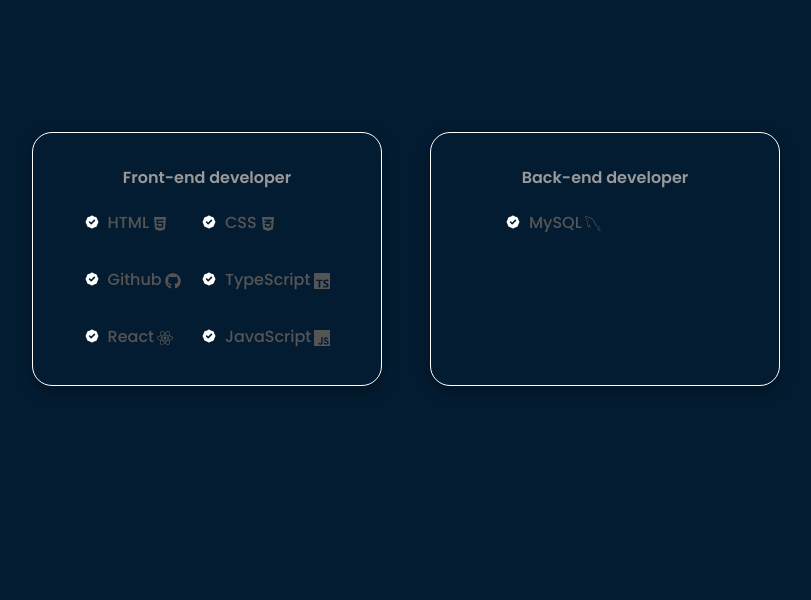
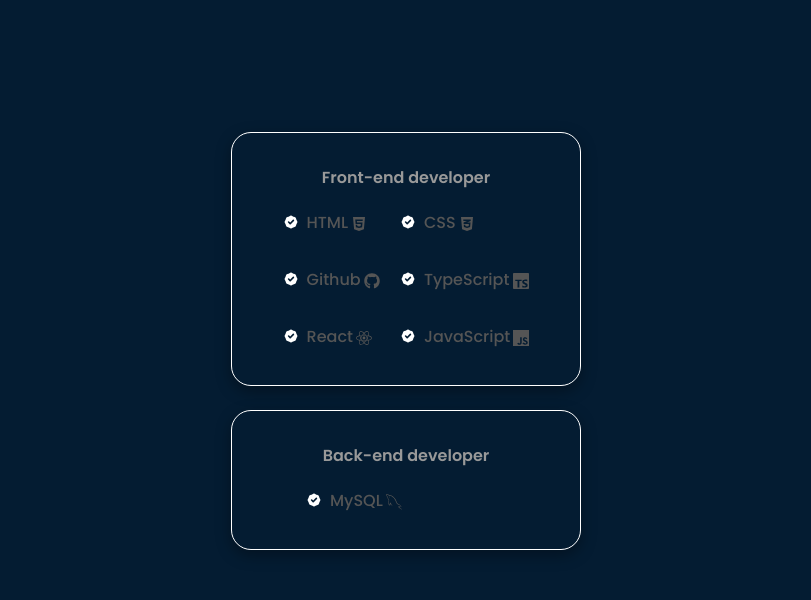
Before and after one commit to Gguife/My-web-portfolio, a React (Create React App) app: page / in a window 1280 px wide. Shown: the part 1960-2560 px from the top of the page, without its empty margins (234-1045 px from the left). Built offline with nearby package versions, Linux system fonts and the light colour scheme.

Commit message:
correct commit

```diff
--- a/src/components/skills/Skills.css
+++ b/src/components/skills/Skills.css
@@ -1,5 +1,5 @@
 .skills-container{
-  grid-template-columns: repeat(2, 350px);
+  grid-template-columns: repeat(1, 350px);
   column-gap: 3rem;
   justify-content: center;
   margin-top: 10rem;
```
